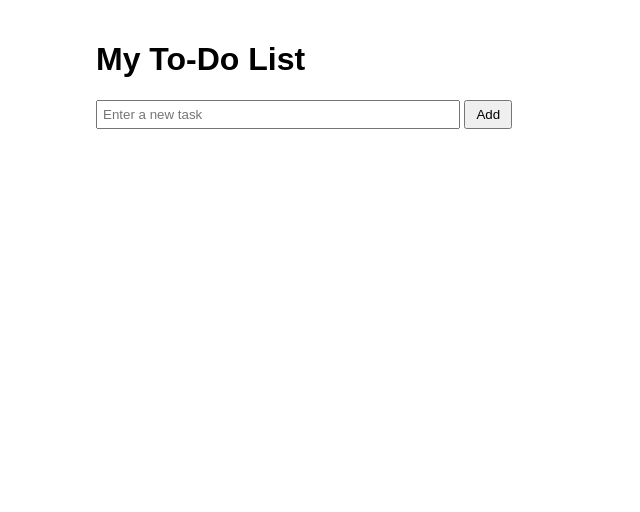
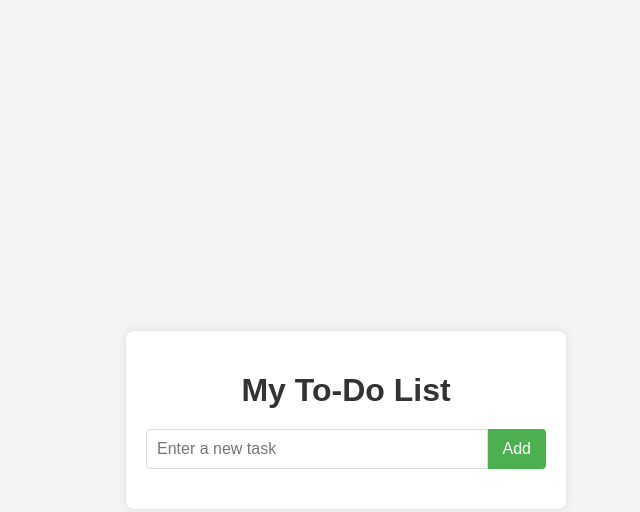
Before and after one commit to ByteDriftt/todo-app, a plain HTML site: page index.html in a window 1280 px wide. Shown: the whole page, without its empty margins (294-934 px from the left). Drawn offline with Linux system fonts and the light colour scheme.

Commit message:
Update styles for better appearance

```diff
--- a/index.html
+++ b/index.html
@@ -3,45 +3,105 @@
 <head>
     <meta charset="UTF-8">
     <meta name="viewport" content="width=device-width, initial-scale=1.0">
-    <title>Simple To-Do List</title>
+    <title>Stylish To-Do List</title>
     <style>
         body {
-            font-family: Arial, sans-serif;
-            max-width: 500px;
-            margin: 0 auto;
+            font-family: 'Arial', sans-serif;
+            background-color: #f4f4f4;
+            margin: 0;
             padding: 20px;
+            display: flex;
+            justify-content: center;
+            align-items: center;
+            min-height: 100vh;
+        }
+        .container {
+            background-color: white;
+            border-radius: 8px;
+            box-shadow: 0 0 10px rgba(0,0,0,0.1);
+            padding: 20px;
+            width: 100%;
+            max-width: 400px;
+        }
+        h1 {
+            color: #333;
+            text-align: center;
+            margin-bottom: 20px;
+        }
+        #todo-form {
+            display: flex;
+            margin-bottom: 20px;
+        }
+        #new-todo {
+            flex-grow: 1;
+            padding: 10px;
+            border: 1px solid #ddd;
+            border-radius: 4px 0 0 4px;
+            font-size: 16px;
+        }
+        #add-button {
+            padding: 10px 15px;
+            background-color: #4CAF50;
+            color: white;
+            border: none;
+            border-radius: 0 4px 4px 0;
+            cursor: pointer;
+            font-size: 16px;
+        }
+        #add-button:hover {
+            background-color: #45a049;
         }
         #todo-list {
             list-style-type: none;
             padding: 0;
         }
         #todo-list li {
+            background-color: #f9f9f9;
+            border: 1px solid #ddd;
+            border-radius: 4px;
             margin-bottom: 10px;
+            padding: 10px;
+            display: flex;
+            justify-content: space-between;
+            align-items: center;
         }
-        input[type="text"] {
-            width: 70%;
-            padding: 5px;
+        .delete-button {
+            background-color: #f44336;
+            color: white;
+            border: none;
+            padding: 5px 10px;
+            border-radius: 4px;
+            cursor: pointer;
         }
-        button {
-            padding: 5px 10px;
+        .delete-button:hover {
+            background-color: #d32f2f;
         }
     </style>
 </head>
 <body>
-    <h1>My To-Do List</h1>
-    <input type="text" id="new-todo" placeholder="Enter a new task">
-    <button onclick="addTodo()">Add</button>
-    <ul id="todo-list"></ul>
+    <div class="container">
+        <h1>My To-Do List</h1>
+        <form id="todo-form">
+            <input type="text" id="new-todo" placeholder="Enter a new task">
+            <button type="submit" id="add-button">Add</button>
+        </form>
+        <ul id="todo-list"></ul>
+    </div>
 
     <script>
+        document.getElementById('todo-form').addEventListener('submit', function(e) {
+            e.preventDefault();
+            addTodo();
+        });
+
         function addTodo() {
             const input = document.getElementById('new-todo');
             const list = document.getElementById('todo-list');
             if (input.value.trim() !== '') {
                 const li = document.createElement('li');
                 li.innerHTML = `
-                    ${input.value}
-                    <button onclick="this.parentElement.remove()">Delete</button>
+                    <span>${input.value}</span>
+                    <button class="delete-button" onclick="this.parentElement.remove()">Delete</button>
                 `;
                 list.appendChild(li);
                 input.value = '';
```
